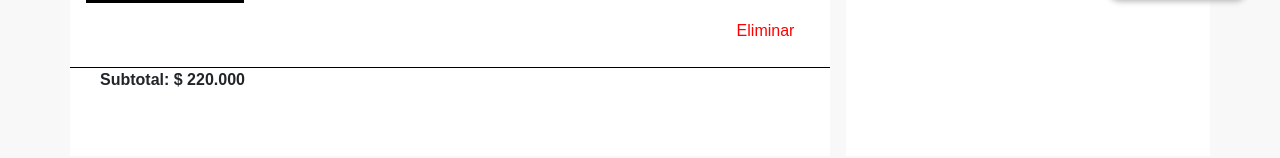
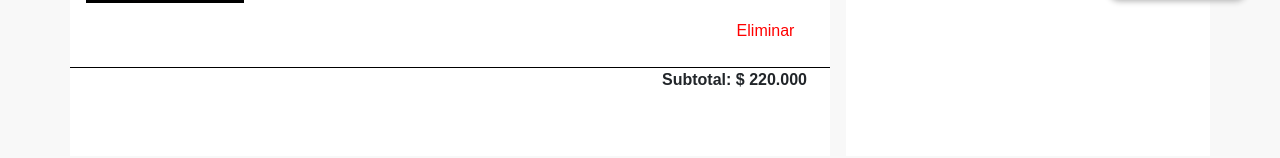
Before and after one commit to alecapo2020/man, a React (Create React App) app: page /carrito in a window 1280 px wide. Shown: the part 773-931 px from the top of the page. Built offline with nearby package versions, Linux system fonts and the light colour scheme; some icons are missing.

Commit message:
lunes0945

```diff
--- a/src/components/pages/Carrito.jsx
+++ b/src/components/pages/Carrito.jsx
@@ -87,7 +87,7 @@ const Carrito = () => {
 
                 </div>
 
-                <div className="row subtotal">
+                <div className="row subtotal mr-2">
                     <p>Subtotal: $ 220.000</p>
                 </div>
 
--- a/src/css/style.css
+++ b/src/css/style.css
@@ -793,10 +793,10 @@ text-align: center;
   font-size:1.2rem;
 }
 
-.subtotal {
+.subtotal p {
   font-weight:bold;
-  float:right;
   width:100%;
+  text-align:right;
 }
 
 /* RESPONSIVE  */
```
Also changed, not shown: 1 other file (tests, documents, lock files or other folders).
